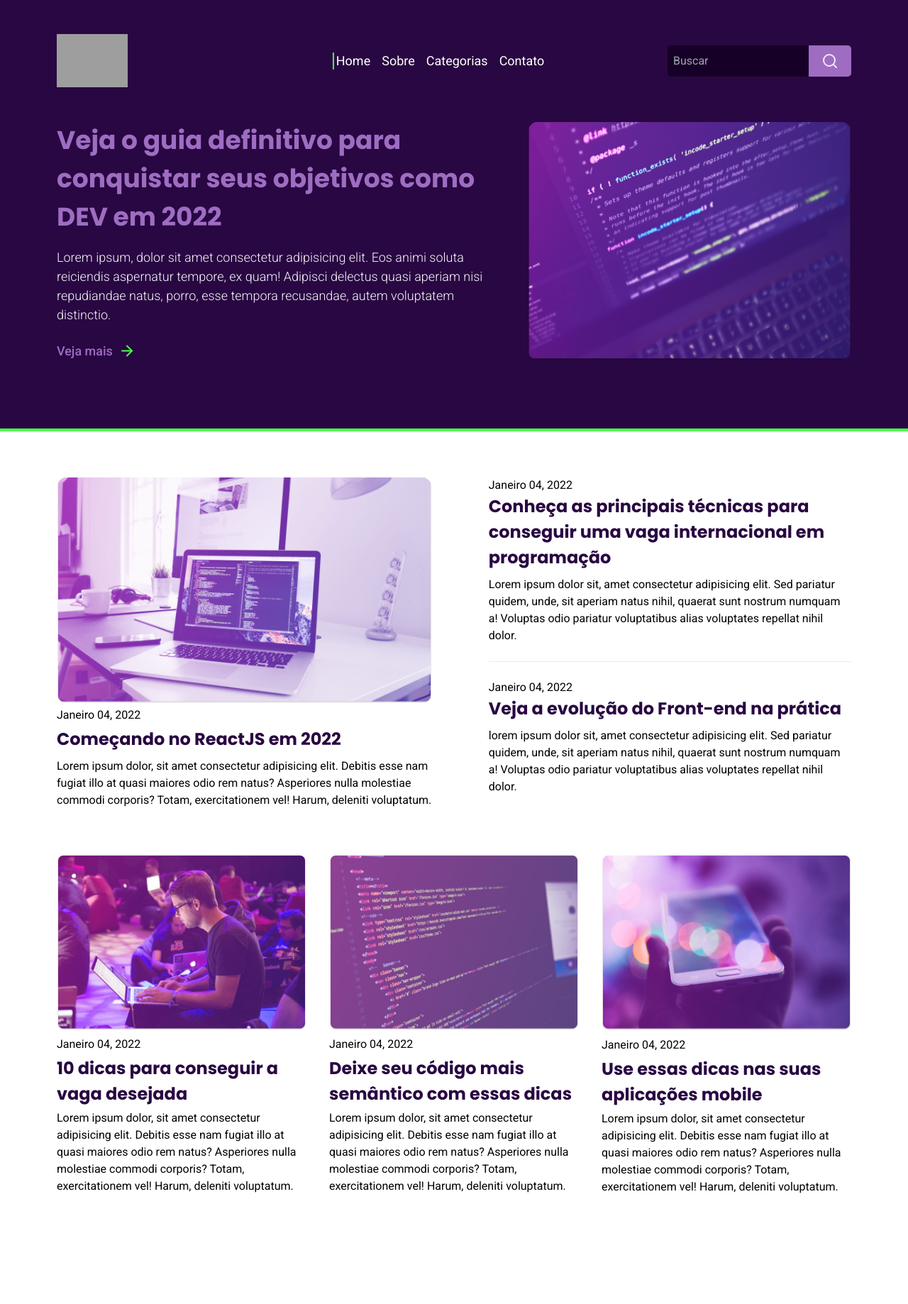
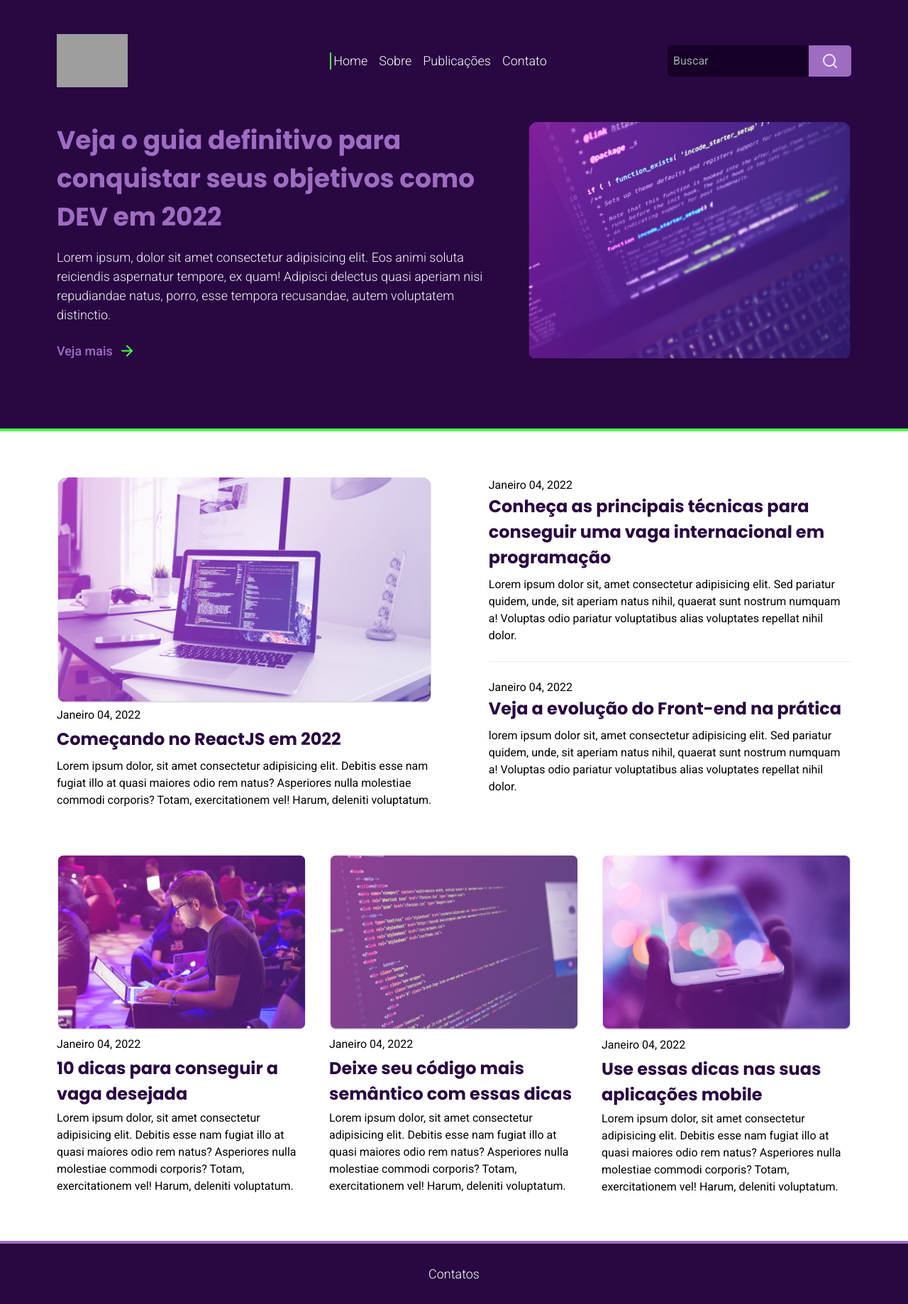
Before and after one commit to luizacavalcantee/the-blog, a Next.js app: page / in a window 1280 px wide. Shown: the whole page at 71% size. Before the commit the page ends 1749 px from the top, so only its background shows below. Built offline with nearby package versions, Linux system fonts and the light colour scheme; grey boxes are pictures that could not be loaded.

Commit message:
contatos

```diff
--- a/src/app/globals.css
+++ b/src/app/globals.css
@@ -8,10 +8,7 @@
     padding: 0;
     margin: 0;
     font-family: 'roboto', sans-serif;
-  }
-
-  .p-34 {
-    padding: 4rem 8.5rem 4rem 8.5rem;
+    scroll-behavior: smooth;
   }
 
   h1 {
@@ -31,7 +28,14 @@
   h3 {
     font-size: 1.125rem;
     font-family: var(--font-roboto);
-    font-weight: 400;
+    font-weight: 300;
+    line-height: 1.3125rem;
+  }
+
+  h3:hover {
+    font-size: 1.125rem;
+    font-family: var(--font-roboto);
+    font-weight: 700;
     line-height: 1.3125rem;
   }
 
--- a/src/app/page.tsx
+++ b/src/app/page.tsx
@@ -1,13 +1,13 @@
 import Home from './pages/Home';
-import Divisor from './pages/Divisor';
 import Content from './pages/Content';
+import Contact from './pages/Contact';
 
 export default function App() {
   return (
     <div>
       <Home />
-      <Divisor />
       <Content />
+      <Contact />
     </div>
   );
 }
--- /dev/null
+++ b/src/app/pages/Contact.tsx
@@ -0,0 +1,14 @@
+export default function Contact() {
+    return (
+      <div>
+        <div className="bg-lightPurple h-1"></div>
+        <div id="contato" className="bg-darkPurple mx-auto">
+            <div className="container mx-auto flex items-center justify-center p-8">
+                <div className="text-white">
+                    <h3>Contatos</h3>
+                </div>
+            </div>
+        </div>
+      </div>
+    );
+  }
--- a/src/app/pages/Content.tsx
+++ b/src/app/pages/Content.tsx
@@ -6,7 +6,7 @@ import fourthPost from '../../assets/post-4.png';
 
 export default function Content() {
   return (
-    <div className="bg-white py-16 w-full">
+    <div id='sobre' className="bg-white py-16 w-full">
       <div className="container mx-auto px-10 lg:container mx-auto px-20">
         <div className="lg:flex gap-20">
             <div className="post">
@@ -16,13 +16,15 @@ export default function Content() {
                 alt="Post"
                 className='rounded-2xl w-auto'
                 />
-
                 <p className='my-1'>Janeiro 04, 2022</p>
                 <h2 className='text-darkPurple mb-2'>Começando no ReactJS em 2022</h2>
                 <p>Lorem ipsum dolor, sit amet consectetur adipisicing elit. Debitis esse nam fugiat illo at quasi maiores odio rem natus? Asperiores nulla molestiae commodi corporis? Totam, exercitationem vel! Harum, deleniti voluptatum.</p>
               </div>
             </div>
-            <div className=''>
+
+            <div className='border-t border-[#F2E7FA] my-6 lg:hidden'></div>
+
+            <div>
               <div>
                 <p className='data'>Janeiro 04, 2022</p>
                 <h2 className='text-darkPurple mb-2'>Conheça as principais técnicas para conseguir uma vaga internacional em programação</h2>
@@ -41,7 +43,7 @@ export default function Content() {
 
         <div className='border-t border-[#F2E7FA] my-6 lg:hidden'></div>
 
-        <div className='lg:flex mt-16 gap-8'>
+        <div id='publicações' className='lg:flex mt-16 gap-8'>
           <div>
             <Image
               src={secondPost}
@@ -51,6 +53,9 @@ export default function Content() {
             <h2 className='text-darkPurple my-1'>10 dicas para conseguir a vaga desejada</h2>
             <p className=''>Lorem ipsum dolor, sit amet consectetur adipisicing elit. Debitis esse nam fugiat illo at quasi maiores odio rem natus? Asperiores nulla molestiae commodi corporis? Totam, exercitationem vel! Harum, deleniti voluptatum.</p>
           </div>
+
+          <div className='border-t border-[#F2E7FA] my-6 lg:hidden'></div>
+
           <div>
             <Image
               src={thirdPost}
@@ -60,6 +65,9 @@ export default function Content() {
             <h2 className='text-darkPurple my-1'>Deixe seu código mais semântico com essas dicas</h2>
             <p className=''>Lorem ipsum dolor, sit amet consectetur adipisicing elit. Debitis esse nam fugiat illo at quasi maiores odio rem natus? Asperiores nulla molestiae commodi corporis? Totam, exercitationem vel! Harum, deleniti voluptatum.</p>
           </div>
+
+          <div className='border-t border-[#F2E7FA] my-6 lg:hidden'></div>
+
           <div>
             <Image
               src={fourthPost}
--- a/src/app/pages/Divisor.tsx
+++ /dev/null
@@ -1,5 +0,0 @@
-export default function Divisor() {
-    return (
-      <div className="bg-green h-1"></div>
-    );
-  }
--- a/src/app/pages/Home.tsx
+++ b/src/app/pages/Home.tsx
@@ -6,7 +6,8 @@ import Search from '../../assets/search.svg';
 
 export default function Home() {
   return (
-    <div className="bg-darkPurple py-12 w-full">
+    <div>
+      <div id='home' className="bg-darkPurple py-12 w-full">
         <div className="container mx-auto px-10 lg:container mx-auto px-20">
           <header className="flex items-center justify-between">
             <Image
@@ -19,16 +20,24 @@ export default function Home() {
             <div className="hidden lg:flex ml-auto gap-4 text-white mx-auto">
               <div className="mx-auto flex items-center justify-center">
                 <span className="border-l-2 border-green h-6 mx-[3px]"/>
+                <a href="#home">
                   <h3>Home</h3>
+                </a>
               </div>
               <div className='flex items-center justify-center'>
-              <h3 className="mx-auto">Sobre</h3>
+                <a href="#sobre">
+                  <h3>Sobre</h3>
+                </a>
               </div>
               <div className='flex items-center justify-center'>
-              <h3 className="mx-auto">Categorias</h3>
+                <a href="#publicações">
+                  <h3>Publicações</h3>
+                </a>
               </div>
               <div className='flex items-center justify-center'>
-              <h3 className="mx-auto">Contato</h3>
+                <a href="#contato">
+                  <h3>Contato</h3>
+                </a>
               </div>
             </div>
 
@@ -47,8 +56,10 @@ export default function Home() {
 
           <div className='flex my-12 gap-6'>
             <div className='flex-col items-center'>
-            <h1 className='text-lightPurple'>Veja o guia definitivo para conquistar seus objetivos como DEV em 2022</h1>
-            <p className='text-light mt-4 mb-6 p-header'>Lorem ipsum, dolor sit amet consectetur adipisicing elit. Eos animi soluta reiciendis aspernatur tempore, ex quam! Adipisci delectus quasi aperiam nisi repudiandae natus, porro, esse tempora recusandae, autem voluptatem distinctio.</p>
+              <h1 className='hidden lg:block text-lightPurple'>Veja o guia definitivo para conquistar seus objetivos como DEV em 2022</h1>
+              <h1 className='block text-lightPurple text-3xl lg:hidden'>Veja o guia definitivo para conquistar seus objetivos como DEV em 2022</h1>
+              <p className='hidden lg:block text-light mt-4 mb-6 p-header'>Lorem ipsum, dolor sit amet consectetur adipisicing elit. Eos animi soluta reiciendis aspernatur tempore, ex quam! Adipisci delectus quasi aperiam nisi repudiandae natus, porro, esse tempora recusandae, autem voluptatem distinctio.</p>
+              <p className='block text-light text-base mt-4 mb-6 p-header lg:hidden'>Lorem ipsum, dolor sit amet consectetur adipisicing elit. Eos animi soluta reiciendis aspernatur tempore, ex quam! Adipisci delectus quasi aperiam nisi repudiandae natus, porro, esse tempora recusandae, autem voluptatem distinctio.</p>
               <div className='flex gap-2'>
                 <span className='text-lightPurple'>Veja mais</span>
                 <Image
@@ -70,5 +81,7 @@ export default function Home() {
           </div>
         </div>
       </div>
+      <div className="bg-green h-1"></div>
+    </div>
   );
 }
```
Lines whose indentation alone changed are shown as unchanged.
